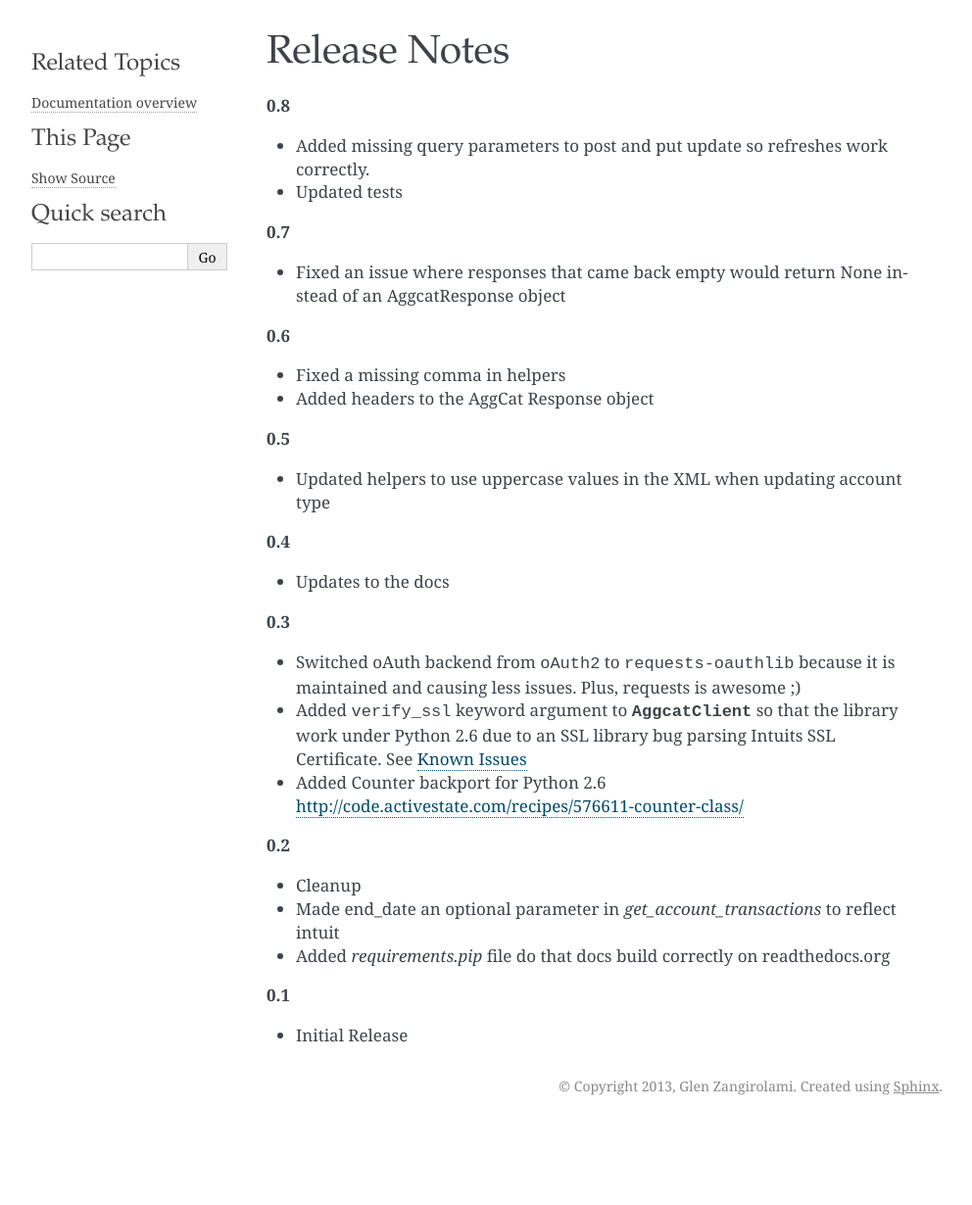
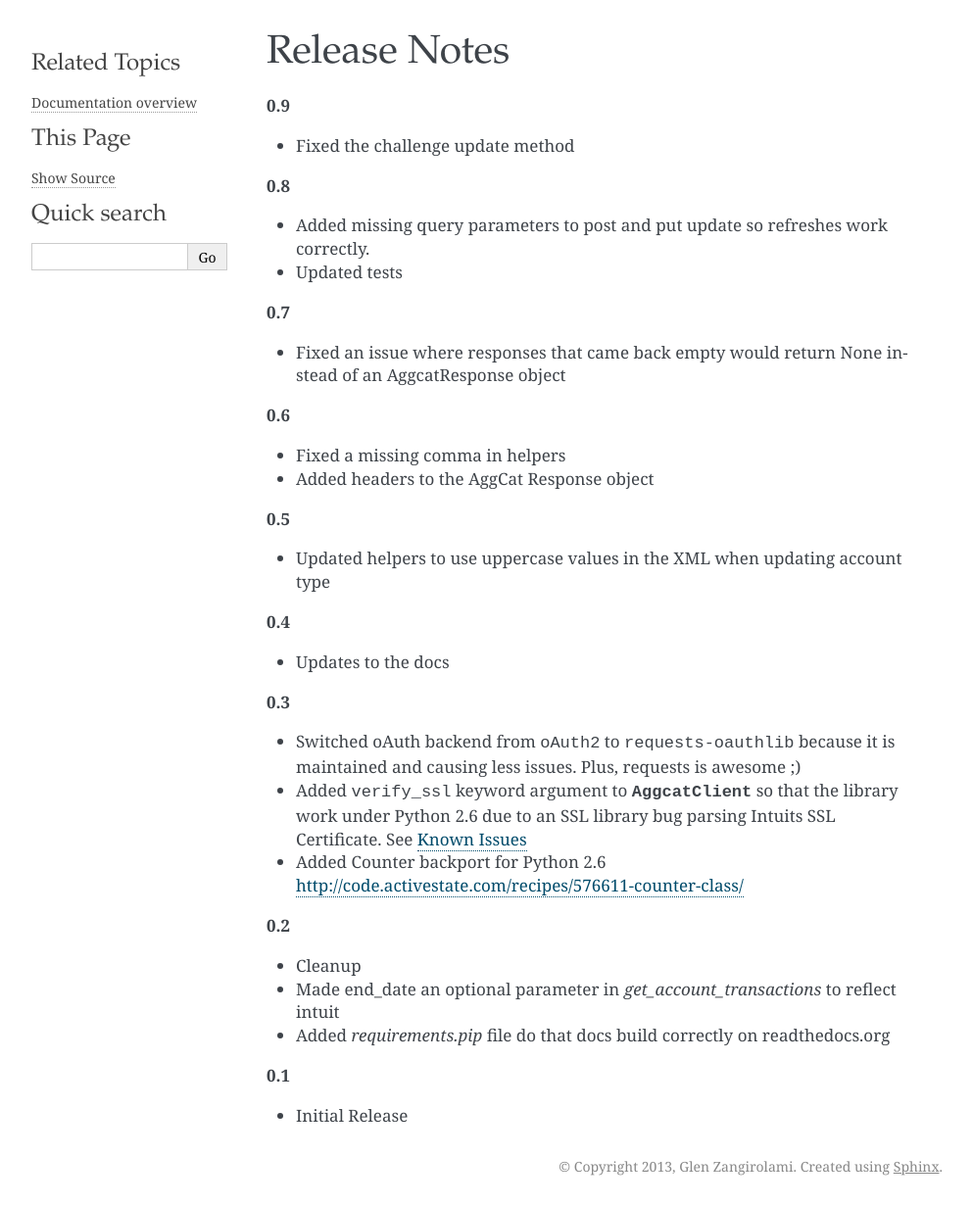
Before and after one commit to glenbot/python-aggcat, a Sphinx documentation site: the page built from aggcat/docs/source/release_notes.rst, in a window 1280 px wide. Shown: the whole page at 98% size, without its empty margins (148-1140 px from the left). Built offline with Sphinx 7.4.7, drawn with Linux system fonts in a browser that asks for light colours; before the commit the page ends 1148 px from its top, so only the background shows below that.

Commit message:
Bumped version to 0.9

```diff
--- a/aggcat/docs/source/conf.py
+++ b/aggcat/docs/source/conf.py
@@ -49,9 +49,9 @@ copyright = u'2013, Glen Zangirolami'
 # built documents.
 #
 # The short X.Y version.
-version = '0.8'
+version = '0.9'
 # The full version, including alpha/beta/rc tags.
-release = '0.8'
+release = '0.9'
 
 # The language for content autogenerated by Sphinx. Refer to documentation
 # for a list of supported languages.
--- a/aggcat/docs/source/release_notes.rst
+++ b/aggcat/docs/source/release_notes.rst
@@ -1,5 +1,9 @@
 Release Notes
 -------------
+
+**0.9**
+
+* Fixed the challenge update method
 
 **0.8**
 
--- a/setup.py
+++ b/setup.py
@@ -12,7 +12,7 @@ Python client for Intuit Customer Account Data APIs
 `See full documentation for quickstart <https://aggcat.readthedocs.org/en/latest/>`_
 """
 from distutils.core import setup
-__version__ = "0.8"
+__version__ = "0.9"
 
 
 setup(
```
